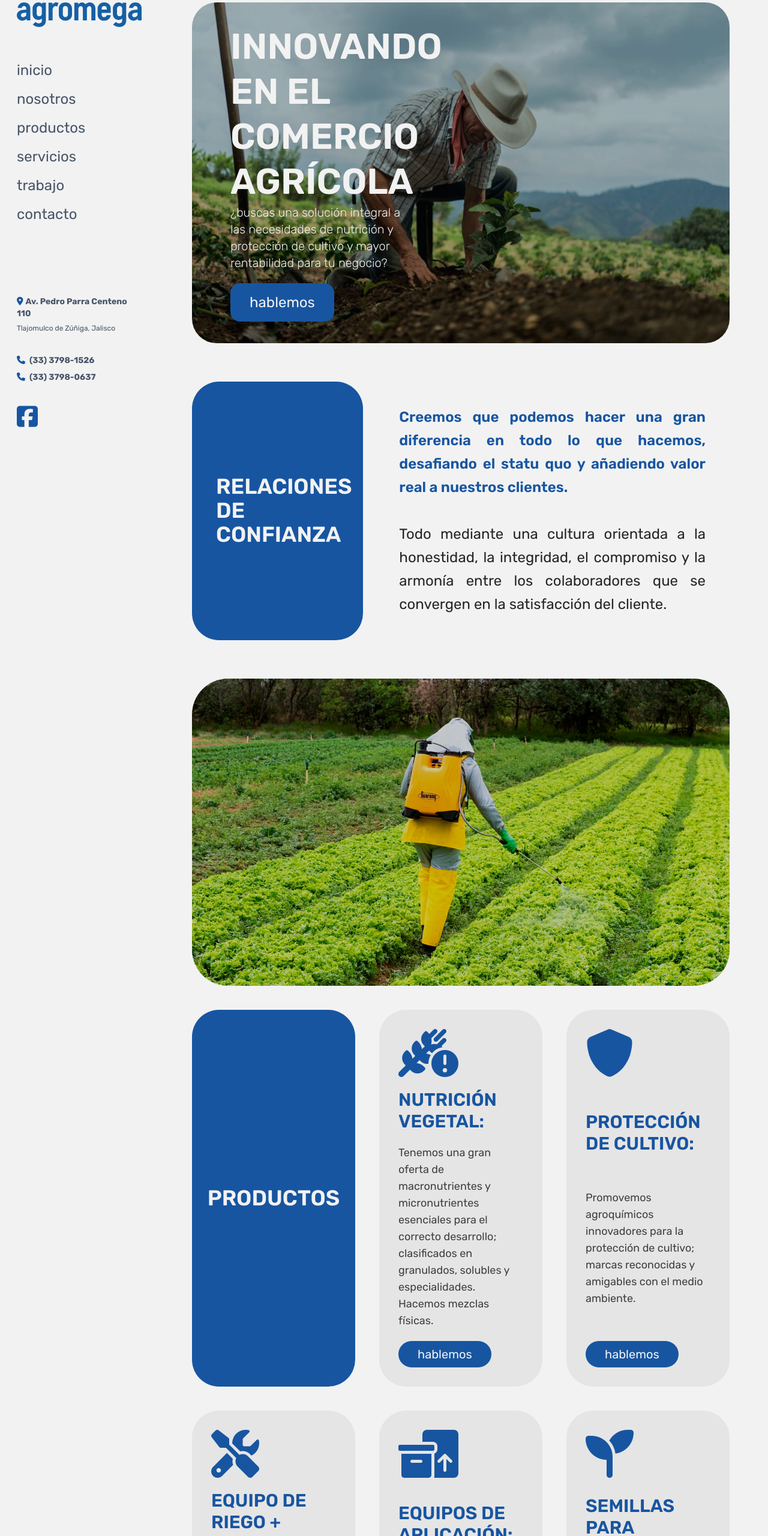
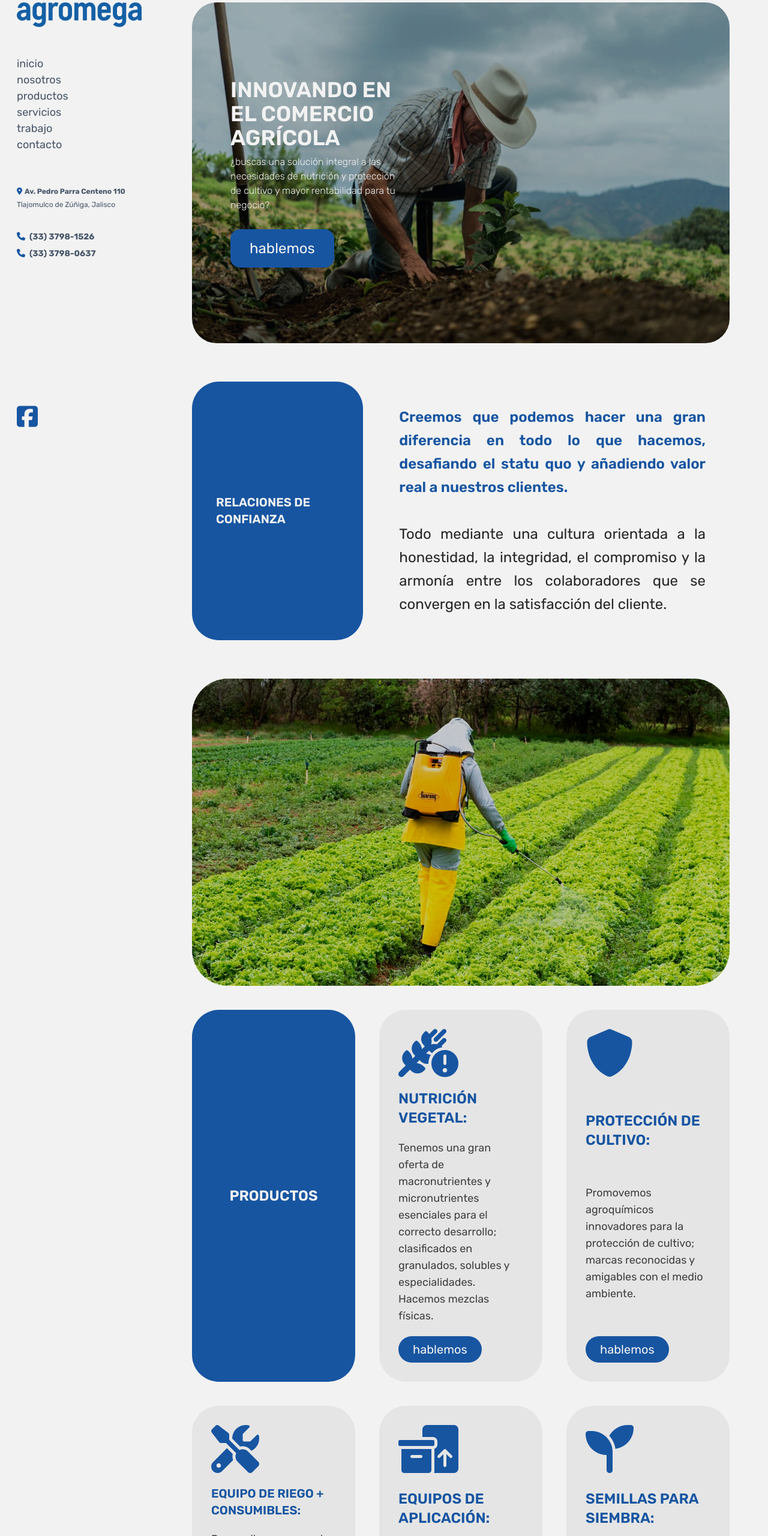
Before and after one commit to elbob-mx/Agromega-22-Website, a website: page index.html in a window 1280 px wide. Shown: the part 60-2620 px from the top of the page at 60% size. Drawn offline with nearby package versions, Linux system fonts and the light colour scheme.

Commit message:
responsive V1.0

```diff
--- a/index.html
+++ b/index.html
@@ -30,31 +30,32 @@
 
           <ul class="flex leading-loose small:flex-row laptop:flex-col small:m-0 laptop:mt-12">
 
-            <li class="flex laptop:text-2xl small:text-sm small:leading-relaxed laptop:leading-loose duration-300 hover:border-l-[20px] hover:font-bold hover:pl-0 border-azulAgro hover:text-azulAgro text-slate-600"><a class="pl-2" href="#inicio">inicio</a></li>
+            <li class="flex laptop:text-lg fhd:text-3xl laptop:leading-loose ipad:leading-normal fhd:leading-loose duration-300 hover:border-l-[20px] hover:font-bold hover:pl-0 border-azulAgro hover:text-azulAgro text-slate-600"><a class="pl-2" href="#inicio">inicio</a></li>
 
-            <li class="flex laptop:text-2xl small:text-sm small:leading-relaxed laptop:leading-loose duration-300 hover:border-l-[20px] hover:font-bold hover:pl-0 border-azulAgro hover:text-azulAgro text-slate-600"><a class="pl-2" href="#nosotros">nosotros</a></li>
+            <li class="flex laptop:text-lg fhd:text-3xl laptop:leading-loose ipad:leading-normal fhd:leading-loose duration-300 hover:border-l-[20px] hover:font-bold hover:pl-0 border-azulAgro hover:text-azulAgro text-slate-600"><a class="pl-2" href="#nosotros">nosotros</a></li>
 
-            <li class="flex laptop:text-2xl small:text-sm small:leading-relaxed laptop:leading-loose duration-300 hover:border-l-[20px] hover:font-bold hover:pl-0 border-azulAgro hover:text-azulAgro text-slate-600"><a class="pl-2" href="#productos">productos</a></li>
+            <li class="flex laptop:text-lg fhd:text-3xl laptop:leading-loose ipad:leading-normal fhd:leading-loose duration-300 hover:border-l-[20px] hover:font-bold hover:pl-0 border-azulAgro hover:text-azulAgro text-slate-600"><a class="pl-2" href="#productos">productos</a></li>
 
-            <li class="flex laptop:text-2xl small:text-sm small:leading-relaxed laptop:leading-loose duration-300 hover:border-l-[20px] hover:font-bold hover:pl-0 border-azulAgro hover:text-azulAgro text-slate-600"><a class="pl-2" href="#servicios">servicios</a></li>
+            <li class="flex laptop:text-lg fhd:text-3xl laptop:leading-loose ipad:leading-normal fhd:leading-loose duration-300 hover:border-l-[20px] hover:font-bold hover:pl-0 border-azulAgro hover:text-azulAgro text-slate-600"><a class="pl-2" href="#servicios">servicios</a></li>
 
-            <li class="flex laptop:text-2xl small:text-sm small:leading-relaxed laptop:leading-loose duration-300 hover:border-l-[20px] hover:font-bold hover:pl-0 border-azulAgro hover:text-azulAgro text-slate-600"><a class="pl-2" href="#trabajo">trabajo</a></li>
+            <li class="flex laptop:text-lg fhd:text-3xl laptop:leading-loose ipad:leading-normal fhd:leading-loose duration-300 hover:border-l-[20px] hover:font-bold hover:pl-0 border-azulAgro hover:text-azulAgro text-slate-600"><a class="pl-2" href="#trabajo">trabajo</a></li>
 
-            <li class="flex laptop:text-2xl small:text-sm small:leading-relaxed laptop:leading-loose duration-300 hover:border-l-[20px] hover:font-bold hover:pl-0 border-azulAgro hover:text-azulAgro text-slate-600"><a class="pl-2" href="#contacto">contacto</a></li>
+            <li class="flex laptop:text-lg fhd:text-3xl laptop:leading-loose ipad:leading-normal fhd:leading-loose duration-300 hover:border-l-[20px] hover:font-bold hover:pl-0 border-azulAgro hover:text-azulAgro text-slate-600"><a class="pl-2" href="#contacto">contacto</a></li>
           </ul>
         </nav>
 
         <!-- ADDRESS INFO -->
-        <section class="w-full h-full small:hidden laptop:block bg-offWhite">
+        <section class="w-full h-full small:hidden laptop:block bg-offWhite laptop:mt-14 fhd:mt-10">
           <div>
-           <div class="leading-relaxed mt-28">
-           <a target="_blank" href="https://goo.gl/maps/fJS3bVtCKDLNCb3w5"> <p class="py-0 pl-2 text-sm font-bold text-slate-600"><i class="pr-1 text-azulAgro fa-solid fa-location-dot"></i>Av. Pedro Parra Centeno 110</p>
-           <span class="py-0 pl-2 text-xs text-slate-600">Tlajomulco de Zúñiga, Jalisco</span> </a>
+           <div class="leading-relaxed fhd:mt-28 laptop:mt-0">
+           <a target="_blank" href="https://goo.gl/maps/fJS3bVtCKDLNCb3w5"> <p class="py-0 pl-2 text-xs font-bold fhd:text-lg text-slate-600"><i class="pr-1 text-azulAgro fa-solid fa-location-dot"></i>Av. Pedro Parra Centeno 110</p>
+           <span class="py-0 pl-2 text-xs font-normal fhd:text-lg text-slate-600">Tlajomulco de Zúñiga, Jalisco</span> </a>
           </div>
 
           <div class="mt-8 leading-snug">
-           <p class="py-0 pl-2 mt-2 text-sm font-bold text-slate-600"><i class="pr-1 text-azulAgro fa-solid fa-phone"></i> (33) 3798-1526</p>
-           <p class="py-0 pl-2 mt-2 text-sm font-bold text-slate-600"><i class="pr-1 text-azulAgro fa-solid fa-phone"></i> (33) 3798-0637</p>
+           <p class="py-0 pl-2 mt-2 text-sm font-bold fhd:text-lg text-slate-600"><i class="pr-1 text-azulAgro fa-solid fa-phone"></i> (33) 3798-1526</p>
+           <p class="py-0 pl-2 mt-2 text-sm font-bold fhd:text-lg text-slate-600"><i class="pr-1 text-azulAgro fa-solid fa-phone"></i> (33) 3798-0637</p>
+          </div>
           </div>
         </section>
 
@@ -85,21 +86,21 @@
 
           <!-- SLOGAN -->
           <div class="laptop:absolute laptop:self-center laptop:ml-28 small:m-0 small:px-4">
-          <h1 class="desktop:mt-10 laptop:mt-0 small:m-0 laptop:mr-20 font-semibold laptop:w-2/6 small:w-full desktop:text-[5rem] small:text-5xl small:leading-tight laptop:leading-tight laptop:text-offWhite small:text-offWhite small:bg-zinc-500 laptop:bg-transparent small:p-4 laptop:p-0 small:rounded-2xl laptop:text-6xl">INNOVANDO EN EL COMERCIO AGRÍCOLA</h1>
+          <h1 class="fhd:mt-10 laptop:mt-0 small:m-0 laptop:mr-20 font-semibold laptop:w-2/6 small:w-full fhd:text-[5rem] small:text-5xl small:leading-tight laptop:leading-tight laptop:text-offWhite small:text-offWhite small:bg-zinc-500 laptop:bg-transparent small:p-4 laptop:p-0 small:rounded-2xl fhd:text-8xl hd:text-5xl ipad:text-4xl laptop:text-5xl">INNOVANDO EN EL COMERCIO AGRÍCOLA</h1>
 
-          <h3 class="lowercase laptop:text-offWhite small:text-neutral-600 laptop:w-2/6 small:w-full desktop:my-5 small:m-0 desktop:text-2xl laptop:text-xl small:text-xl laptop:font-light small:font-normal tablet:font-semibold small:py-4 laptop:py-0">¿BUSCAS UNA SOLUCIÓN INTEGRAL A LAS NECESIDADES DE NUTRICIÓN Y PROTECCIÓN DE CULTIVO Y MAYOR RENTABILIDAD PARA TU NEGOCIO?</h3>
+          <h3 class="lowercase laptop:text-offWhite small:text-neutral-600 laptop:w-2/6 small:w-full fhd:my-5 small:m-0 fhd:text-2xl laptop:text-xl small:text-xl laptop:font-light small:font-normal tablet:font-semibold small:py-4 laptop:py-2 ipad:text-base hd:text-xl">¿BUSCAS UNA SOLUCIÓN INTEGRAL A LAS NECESIDADES DE NUTRICIÓN Y PROTECCIÓN DE CULTIVO Y MAYOR RENTABILIDAD PARA TU NEGOCIO?</h3>
 
-          <button class="duration-200 laptop:text-2xl small:text-3xl desktop:mt-5 laptop:mt-5 small:mt-0 laptop:px-8 small:px-auto laptop:w-auto small:w-full laptop:py-4 small:py-3 outline-offset-4 laptop:rounded-2xl small:rounded-full focus:bg-azulAgroClaro text-offWhite outline-offWhite active:bg-blue-900 hover:bg-azulAgroClaro bg-azulAgro">hablemos</button>
+          <button class="duration-200 laptop:text-2xl small:text-3xl fhd:mt-5 laptop:mt-5 small:mt-0 laptop:px-8 small:px-auto laptop:w-auto small:w-full laptop:py-4 small:py-3 outline-offset-4 laptop:rounded-2xl small:rounded-full focus:bg-azulAgroClaro text-offWhite outline-offWhite active:bg-blue-900 hover:bg-azulAgroClaro bg-azulAgro">hablemos</button>
         </div>
       </div>
 
       <!-- FIRST SECTION / MAIN-->
         <section class="w-full mt-0 laptop:px-16 small:px-4">
-          <div class="laptop:grid laptop:grid-cols-3 laptop:gap-5 small:flex small:flex-col">
+          <div class="laptop:grid laptop:grid-cols-3 laptop:gap-5 small:flex small:flex-col ipad:mt-0 laptop:mt-16 hd:mt-16">
 
-            <div class="desktop:p-20 laptop:p-10 small:text-3xl small:p-6 laptop:m-0 laptop:h-full laptop:flex laptop:flex-wrap small:mt-10 text-left self-center font-semibold text-offWhite desktop:text-5xl laptop:text-4xl laptop:bg-azulAgro small:bg-slate-700 laptop:rounded-[45px] small:rounded-t-2xl items-center tablet:w-full">RELACIONES DE CONFIANZA</div>
+            <div class="fhd:p-20 laptop:p-10 small:text-3xl small:p-6 laptop:m-0 laptop:h-full laptop:flex laptop:flex-wrap small:mt-10 text-left self-center font-semibold text-offWhite ipad:text-xl hd:text-4xl fhd:text-5xl laptop:text-4xl laptop:bg-azulAgro small:bg-slate-700 laptop:rounded-[45px] small:rounded-t-2xl items-center tablet:w-full">RELACIONES DE CONFIANZA</div>
 
-            <div class="font-normal laptop:col-span-2 small:w-full laptop:grid laptop:p-10 laptop:text-2xl desktop:text-2xl small:text-xl small:text-neutral-700 small:p-6 laptop:leading-relaxed laptop:text-justify small:rounded-b-2xl small:bg-neutral-300 laptop:bg-offWhite laptop:text-neutral-800">
+            <div class="font-normal laptop:col-span-2 small:w-full laptop:grid laptop:p-10 laptop:text-2xl fhd:text-2xl small:text-xl small:text-neutral-700 small:p-6 laptop:leading-relaxed laptop:text-justify small:rounded-b-2xl small:bg-neutral-300 laptop:bg-offWhite laptop:text-neutral-800">
             <span class="font-semibold laptop:leading-relaxed small:text-neutral-700 laptop:text-azulAgro small:text-xl laptop:text-2xl">Creemos que podemos hacer una gran diferencia en todo lo que hacemos, desafiando el statu quo y añadiendo valor real a nuestros clientes.</span>
             <br>
             Todo mediante una cultura orientada a la honestidad, la integridad, el compromiso y la armonía entre los colaboradores que se convergen en la satisfacción del cliente.</div>
@@ -113,10 +114,11 @@
           <!-- 2ND BANNER IMAGE -->
           <div class="laptop:h-[32rem] laptop:col-span-3 small:col-span-1"> <img class="object-cover w-full h-full laptop:rounded-[60px] small:rounded-2xl laptop:brightness-[.80]" src="./img/banner__sec__01--agro22.jpg" alt="técnico aplicando con pulverizador guarany"> </div>
 
-          <div class="h-full w-full justify-center flex align-middle desktop:text-6xl laptop:text-4xl small:text-3xl laptop:font-semibold small:font-medium text-center laptop:rounded-[45px] small:rounded-2xl small:p-4 small:bg-slate-700 laptop:bg-azulAgro text-offWhite"> <h2 class="my-auto"> PRODUCTOS </h2> </div>
+          <div class="h-full w-full justify-center flex align-middle fhd:text-6xl hd:text-4xl ipad:text-2xl laptop:text-4xl small:text-3xl laptop:font-semibold small:font-medium text-center laptop:rounded-[45px] small:rounded-2xl small:p-4 small:bg-slate-700 laptop:bg-azulAgro text-offWhite"> <h2 class="my-auto"> PRODUCTOS </h2> </div>
 
           <!-- NUTRICIÓN VEGETAL -->
           <div class="laptop:p-8 small:p-6 flex justify-between flex-col col-span-1 laptop:bg-neutral-200 small:bg-neutral-300 laptop:rounded-[45px] small:rounded-2xl laptop:hover:drop-shadow-lg duration-300">
+
             <div>
             <div class="laptop:block small:hidden">
             <i class="pb-5 fa-5x fa-solid fa-wheat-awn-circle-exclamation text-azulAgro"></i>
@@ -124,13 +126,13 @@
             <div class="laptop:hidden small:block">
             <i class="pb-5 fa-3x fa-solid fa-wheat-awn-circle-exclamation text-azulAgro"></i>
             </div>
-            <div class="font-semibold laptop:text-3xl small:text-2xl text-azulAgro">NUTRICIÓN VEGETAL:</div>
+            <div class="font-semibold laptop:text-3xl ipad:text-2xl hd:text-3xl small:text-2xl text-azulAgro">NUTRICIÓN VEGETAL:</div>
             </div>
             <div class="leading-relaxed laptop:py-5 small:py-3 small:text-xl laptop:text-lg text-neutral-700">
             Tenemos una gran oferta de macronutrientes y micronutrientes esenciales para el correcto desarrollo; clasificados en granulados, solubles y especialidades. Hacemos mezclas físicas.
             </div>
             <div>
-              <button class="px-8 py-2 text-xl duration-200 rounded-full small:mt-2 laptop:mt-0 active:bg-blue-900 bg-azulAgro hover:bg-azulAgroClaro text-offWhite outline-offset-4 focus:bg-azulAgroClaro outline-4 outline-azulAgro">hablemos</button>
+              <button class="py-2 text-xl duration-200 rounded-full hd:px-8 ipad:px-6 small:mt-2 laptop:mt-0 active:bg-blue-900 bg-azulAgro hover:bg-azulAgroClaro text-offWhite outline-offset-4 focus:bg-azulAgroClaro outline-4 outline-azulAgro">hablemos</button>
             </div>
           </div>
 
@@ -142,12 +144,12 @@
             <div class="small:block laptop:hidden">
               <i class="pb-5 fa-3x fa-solid fa-shield text-azulAgro"></i>
               </div>
-            <div class="font-semibold laptop:text-3xl small:text-2xl text-azulAgro">PROTECCIÓN DE CULTIVO:</div>
+            <div class="font-semibold laptop:text-3xl ipad:text-2xl hd:text-3xl small:text-2xl text-azulAgro">PROTECCIÓN DE CULTIVO:</div>
             <div class="leading-relaxed laptop:text-lg small:text-xl laptop:py-5 small:py-3 text-neutral-700">
               Promovemos agroquímicos innovadores para la protección de cultivo; marcas reconocidas y amigables con el medio ambiente.
             </div>
             <div>
-            <button class="px-8 py-2 text-xl duration-200 rounded-full small:mt-2 laptop:m-0 active:bg-blue-900 bg-azulAgro hover:bg-azulAgroClaro text-offWhite top-10 outline-offset-4 focus:bg-azulAgroClaro outline-4 outline-azulAgro">hablemos</button>
+            <button class="py-2 text-xl duration-200 rounded-full hd:px-8 ipad:px-6 small:mt-2 laptop:mt-0 active:bg-blue-900 bg-azulAgro hover:bg-azulAgroClaro text-offWhite outline-offset-4 focus:bg-azulAgroClaro outline-4 outline-azulAgro">hablemos</button>
             </div>
           </div>
 
@@ -159,12 +161,12 @@
             <div class="small:block laptop:hidden">
               <i class="pb-5 fa-3x fa-solid fa-screwdriver-wrench text-azulAgro"></i>
               </div>
-            <div class="font-semibold laptop:text-3xl small:text-2xl text-azulAgro">EQUIPO DE RIEGO + CONSUMIBLES:</div>
+            <div class="font-semibold laptop:text-3xl ipad:text-xl hd:text-3xl small:text-2xl text-azulAgro">EQUIPO DE RIEGO + CONSUMIBLES:</div>
             <div class="leading-relaxed laptop:py-5 small:py-3 laptop:text-lg small:text-xl text-neutral-700">
               Desarrollamos proyectos a la medida y de llave en mano. <br> Tenemos todos los consumibles y refacciones disponibles.
             </div>
             <div>
-            <button class="px-8 py-2 text-xl duration-200 rounded-full laptop:m-0 small:mt-2 active:bg-blue-900 bg-azulAgro hover:bg-azulAgroClaro text-offWhite top-10 outline-offset-4 focus:bg-azulAgroClaro outline-4 outline-azulAgro">hablemos</button>
+            <button class="py-2 text-xl duration-200 rounded-full hd:px-8 ipad:px-6 small:mt-2 laptop:mt-0 active:bg-blue-900 bg-azulAgro hover:bg-azulAgroClaro text-offWhite outline-offset-4 focus:bg-azulAgroClaro outline-4 outline-azulAgro">hablemos</button>
             </div>
           </div>
 
@@ -176,12 +178,12 @@
             <div class="small:block laptop:hidden">
               <i class="pb-5 fa-3x fa-solid fa-boxes-packing text-azulAgro"></i>
               </div>
-            <div class="font-semibold laptop:text-3xl small:text-2xl text-azulAgro">EQUIPOS DE APLICACIÓN:</div>
+            <div class="font-semibold laptop:text-3xl ipad:text-2xl hd:text-3xl small:text-2xl text-azulAgro">EQUIPOS DE APLICACIÓN:</div>
             <div class="py-5 leading-relaxed laptop:text-lg small:text-xl text-neutral-700">
               Importadores y distribuidores de <br class="small:hidden"> una de las líneas de alta gama, más completas: <br> GUARANY.
             </div>
             <div>
-            <button class="px-8 py-2 text-xl duration-200 rounded-full laptop:m-0 small:mt-2 active:bg-blue-900 bg-azulAgro hover:bg-azulAgroClaro text-offWhite top-10 outline-offset-4 focus:bg-azulAgroClaro outline-4 outline-azulAgro">hablemos</button>
+            <button class="py-2 text-xl duration-200 rounded-full hd:px-8 ipad:px-6 small:mt-2 laptop:mt-0 active:bg-blue-900 bg-azulAgro hover:bg-azulAgroClaro text-offWhite outline-offset-4 focus:bg-azulAgroClaro outline-4 outline-azulAgro">hablemos</button>
           </div>
 
             <!-- SEMILLAS SIEMBRA -->
@@ -193,25 +195,25 @@
             <div class="laptop:hidden small:block">
               <i class="pb-5 fa-3x fa-solid fa-seedling text-azulAgro"></i>
               </div>
-            <div class="font-semibold laptop:text-3xl small:text-2xl text-azulAgro">SEMILLAS PARA SIEMBRA:</div>
+            <div class="font-semibold laptop:text-3xl ipad:text-2xl hd:text-3xl small:text-2xl text-azulAgro">SEMILLAS PARA SIEMBRA:</div>
             <div class="py-5 leading-relaxed laptop:text-lg small:text-xl text-neutral-700">
               Manejamos una oferta de calidad certificada, <br class="small:hidden"> principalmente alfalfas, sorgos forrajeros y hortalizas.
             </div>
             <div>
-            <button class="px-8 py-2 text-xl duration-200 rounded-full laptop:m-0 small:mt-2 active:bg-blue-900 bg-azulAgro hover:bg-azulAgroClaro text-offWhite top-10 outline-offset-4 focus:bg-azulAgroClaro outline-4 outline-azulAgro">hablemos</button>
+            <button class="py-2 text-xl duration-200 rounded-full hd:px-8 ipad:px-6 small:mt-2 laptop:mt-0 active:bg-blue-900 bg-azulAgro hover:bg-azulAgroClaro text-offWhite outline-offset-4 focus:bg-azulAgroClaro outline-4 outline-azulAgro">hablemos</button>
             </div>
           </div>
         </section>
 
         <!-- THIRD SECTION - SERVICIOS / MAIN -->
-        <section class="w-auto small:bg-slate-300 laptop:bg-transparent laptop:grid small:flex small:flex-col laptop:px-16 small:px-4 small:py-10 desktop:py-10 laptop:gap-10 small:gap-4 small:mt-6 laptop:mt-0 laptop:grid-cols-3 small:grid-cols-1">
+        <section class="w-auto small:bg-slate-300 laptop:bg-transparent laptop:grid small:flex small:flex-col laptop:px-16 small:px-4 small:py-10 fhd:py-10 laptop:gap-10 small:gap-4 small:mt-6 laptop:mt-0 laptop:grid-cols-3 small:grid-cols-1">
 
           <div class="h-full col-span-1 row-span-6 small:hidden laptop:block"> <img class="object-cover w-full h-full rounded-[45px] brightness-[.85]" src="./img/banner__sec__02--agro22.jpg" alt=""> </div>
 
           <div class="w-full h-full col-span-1 laptop:hidden small:block"> <img class="h-full rounded-2xl" src="./img/banner__sec__02--agro22.jpg" alt=""> </div>
 
           <!-- SERVICIOS TITLE -->
-          <div class="h-full w-full justify-center flex align-middle desktop:text-6xl laptop:text-5xl small:text-3xl laptop:font-semibold small:font-medium text-center laptop:rounded-[45px] small:rounded-2xl small:p-4 small:bg-slate-700 laptop:bg-azulAgro small:justify-center text-offWhite laptop:col-span-2">
+          <div class="h-full w-full justify-center flex align-middle fhd:text-6xl laptop:text-5xl small:text-3xl laptop:font-semibold small:font-medium text-center laptop:rounded-[45px] small:rounded-2xl small:p-4 small:bg-slate-700 laptop:bg-azulAgro small:justify-center text-offWhite laptop:col-span-2">
           <i class="laptop:my-auto small:self-center small:mr-3 laptop:m-0 fa-solid fa-list-check">&nbsp</i>
           <h3 class="laptop:my-auto laptop:m-0 laptop:py-10 small:p-0">SERVICIOS</h3>
           </div>
@@ -266,7 +268,7 @@
         <div class="laptop:hidden flex fixed flex-wrap mb-0 bottom-0 bg-red-500 h-[60px] text-2xl w-full justify-center items-center p-5 overflow-x-hidden mx-auto">contácnos</div>
 
         <!-- FOOTER -->
-        <footer class="laptop:mx-auto small:px-6 small:py-20 laptop:grid small:flex small:flex-col laptop:grid-cols-2 laptop:gap-20 desktop:my-16 laptop:my-0 tablet:mt-0 tablet:py-10 tablet:pb-20">
+        <footer class="laptop:mx-auto small:px-6 small:py-20 laptop:grid small:flex small:flex-col laptop:grid-cols-2 laptop:gap-20 fhd:my-16 laptop:my-0 tablet:mt-0 tablet:py-10 tablet:pb-20">
 
 
           <div class="text-left laptop:justify-center laptop:col-span-1 laptop:align-middle">
@@ -278,7 +280,7 @@
             </p>
           </div>
 
-          <div class="w-full col-span-1 small:mt-5 desktop:mt-0 laptop:mt-12">
+          <div class="w-full col-span-1 small:mt-5 fhd:mt-0 laptop:mt-12">
             <input class="w-full col-span-1 py-4 text-2xl border-none rounded-full font-plex bg-neutral-300 focus:ring-4 focus:ring-azulAgroClaro" placeholder="Escribe aquí tu correo" id="news-submit" type="email">
 
             <button class="w-full px-8 py-4 mt-4 text-3xl duration-200 rounded-full active:bg-blue-900 bg-azulAgro hover:bg-azulAgroClaro text-offWhite outline-offset-4 focus:bg-azulAgroClaro outline-4 outline-blue-900">enviar</button>
--- a/tailwind.config.js
+++ b/tailwind.config.js
@@ -9,7 +9,8 @@ module.exports = {
       tablet: '768px',
       laptop: '976px',
       ipad: '1023px',
-      desktop: '1440px',
+      hd:'1365px',
+      fhd: '1440px',
     },
     extend: {
       fontFamily: {
```
Also changed, not shown: css/output.css.
